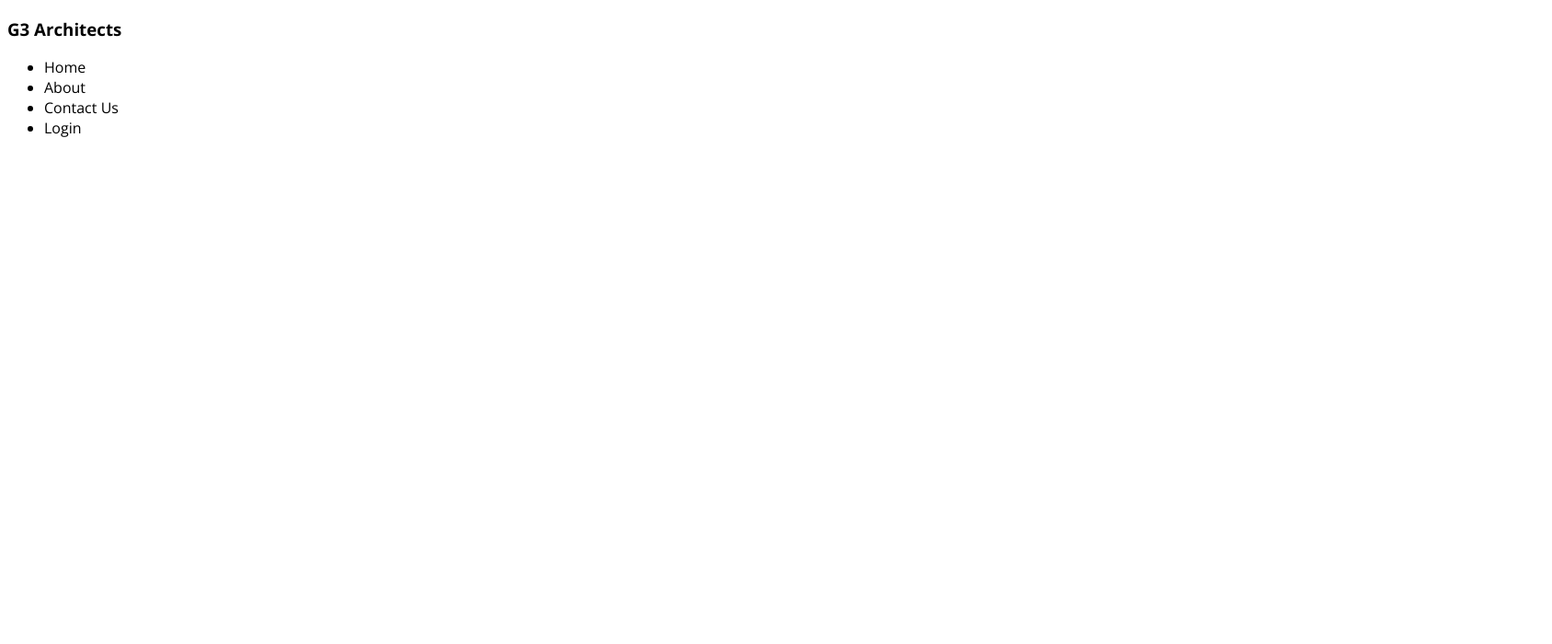
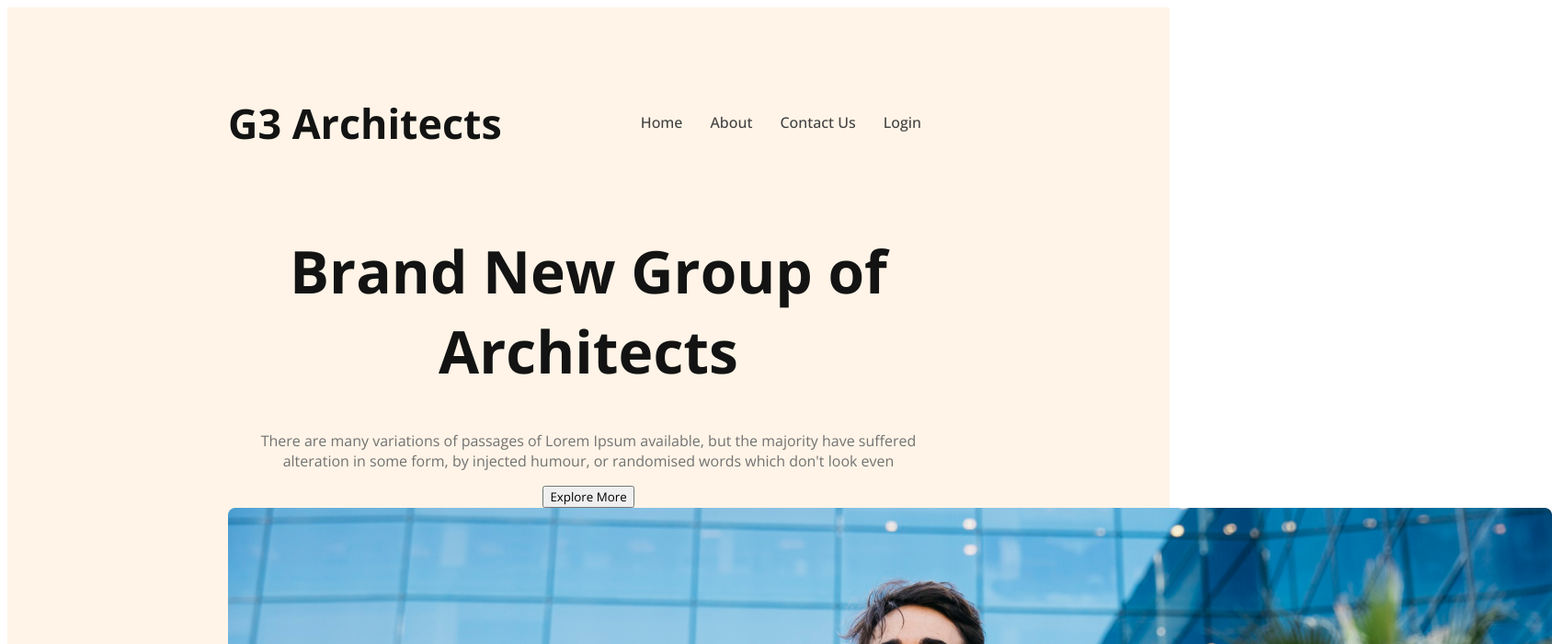
Before and after one commit to kaiem1/g3-architects-website, a plain HTML site: page index.html in a window 1280 px wide. Shown: the top 700 px of the page at 92% size, 1688 px wide, since content can reach past the window. Drawn offline with nearby package versions, Linux system fonts and the light colour scheme.

Commit message:
banner contant added

```diff
--- a/index.html
+++ b/index.html
@@ -9,14 +9,25 @@
 <body>
     <header>
         <nav>
-            <h3>G3 Architects</h3>
+            <h3 class="nav-title">G3 Architects</h3>
             <ul>
-                <li>Home</li>
-                <li>About</li>
-                <li>Contact Us</li>
-                <li>Login</li>
+                <li><a href="">Home</a></li>
+                <li><a href="">About</a></li>
+                <li><a href="">Contact Us</a></li>
+                <li><a href="">Login</a></li>
             </ul>
         </nav>
+        <div class="banner">
+            <div class="banner-content">
+                <h1 class="banner-tittle">Brand New
+                    Group of Architects
+                    </h1>
+                    <p class="banner-description">There are many variations of passages of Lorem Ipsum available, but the majority have suffered alteration in some form, by injected humour, or randomised words which don't look even</p>
+                    <button class="btn-primary">Explore More</button>
+            </div>
+
+                <img src="images/banner.png" alt="">
+        </div>
     </header>
     <main>
 
--- a/styles/architect.css
+++ b/styles/architect.css
@@ -4,3 +4,55 @@
 *{
     font-family: "Open Sans", sans-serif;
 }
+
+.btn-primary{
+
+}
+
+/* header styles */
+header{
+    background-color: #FFF4E7;
+    padding: 50px 240px;
+}
+nav{
+    display: flex;
+    justify-content: space-between;
+    align-items: center;
+}
+.nav-title{
+    font-size: 2.8rem;
+    font-weight: 700;
+    color: #131313;
+}
+nav > ul {
+    display: flex;
+}
+
+nav li{
+    list-style: none;
+    margin-right: 30px;
+    font-weight: 500;
+    font-size: 1rem;
+
+}
+
+nav li a {
+    text-decoration: none;
+    color: #424242;
+}
+
+/* banner styles */
+.banner-content{
+    max-width: 800px;
+    text-align: center;
+    margin: 0 auto;
+}
+
+.banner-tittle{
+    font-size: 4rem;
+    font-weight: 700;
+    color: #131313;
+}
+.banner-description{
+    color: #727272;
+}
```
